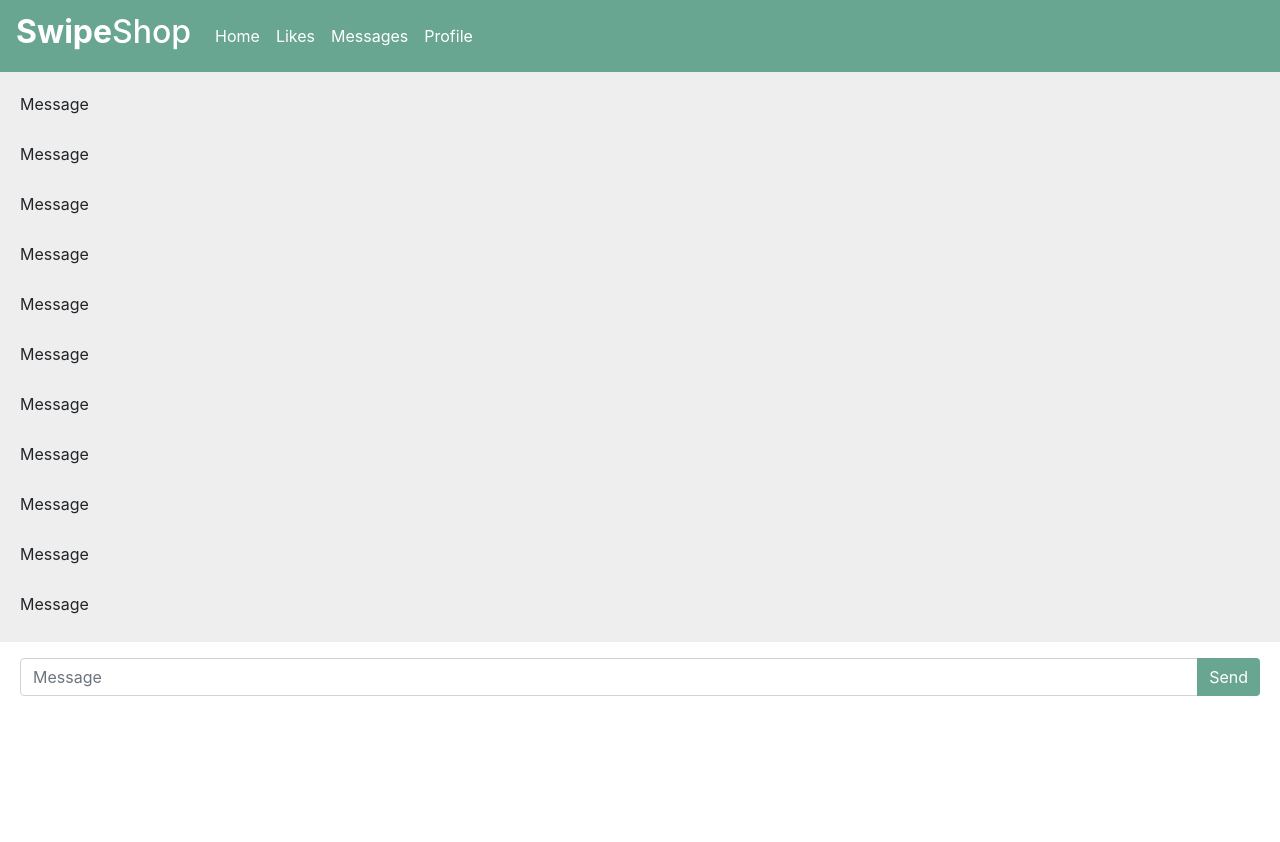
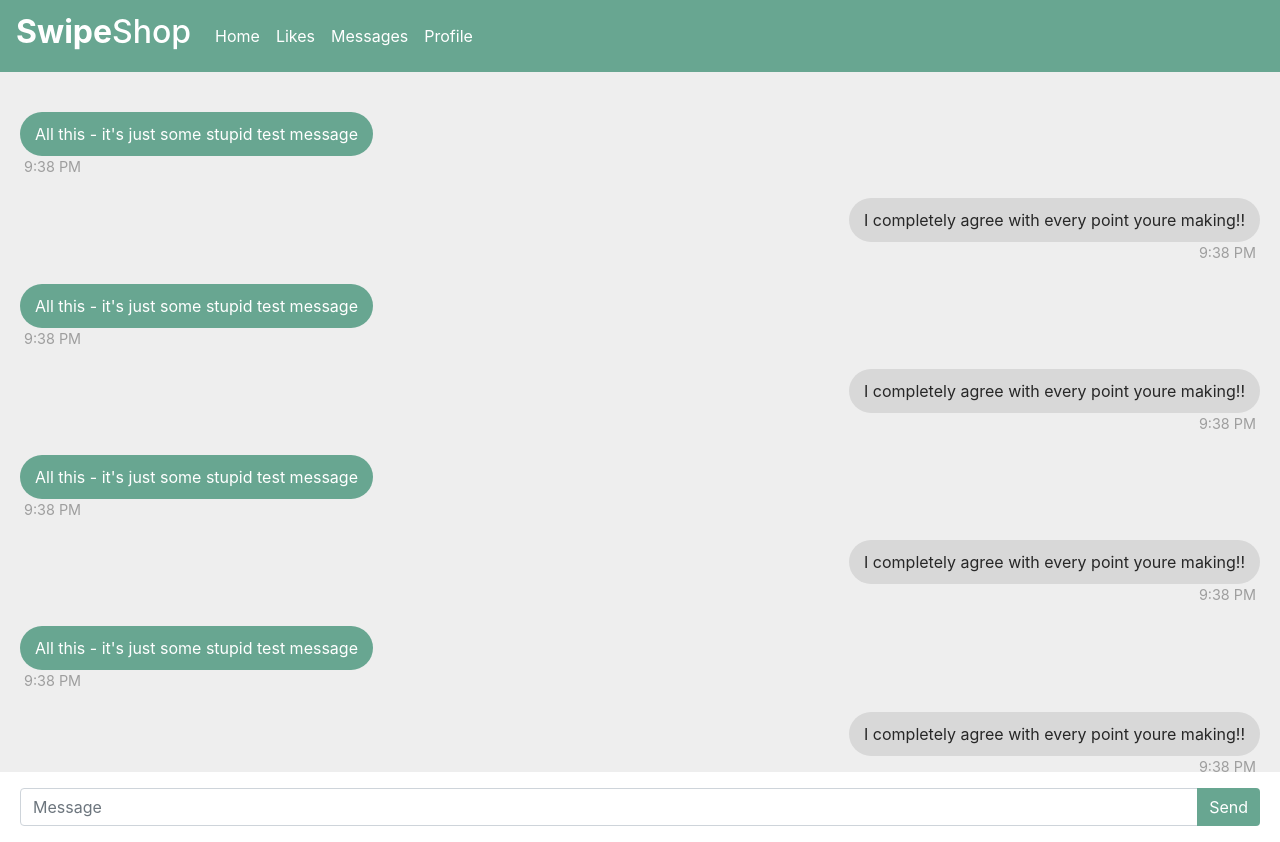
Before and after one commit to stevenglasford/swipe-shop-angular, an Angular app in the folder frontend/: page /messaging in a window 1280 px wide. Before the commit the page ends 800 px from the top, so only its background shows below. Built offline with nearby package versions, Linux system fonts and the light colour scheme.

Commit message:
messaging updates

```diff
--- a/frontend/src/app/app.component.html
+++ b/frontend/src/app/app.component.html
@@ -1,3 +1,2 @@
 <app-header></app-header>
-
 <router-outlet></router-outlet>
--- a/frontend/src/app/data-interaction.service.ts
+++ b/frontend/src/app/data-interaction.service.ts
@@ -20,14 +20,25 @@ export class DataInteractionService {
   ]
 
   // temp
-  messages : Message[] = [
-    new Message('beastslayer69', 'https://i.imgur.com/Ss75Vfa.jpg', 'this is simply a test message', new Date('2020-04-22T18:30:00')),
-    new Message('some.user', 'https://images.pexels.com/photos/1108099/pexels-photo-1108099.jpeg?auto=compress&cs=tinysrgb&dpr=1&w=500', 'this is simply another test message', new Date('2020-04-22T18:30:00')),
-    new Message('someother.user', 'https://scx1.b-cdn.net/csz/news/800/2015/howwilldatar.jpg', 'this is yet another test message', new Date('2020-04-22T18:30:00')),
-    new Message('random.person21', 'https://encrypted-tbn0.gstatic.com/images?q=tbn%3AANd9GcSYW0XEqHljEUNvoFfmEEpM7Z4cyq5V66MNrLyXerInvBFM5KUc&usqp=CAU', 'this is yet yetttt another test message', new Date('2020-04-22T18:30:00')),
-    new Message('kanye.west', 'https://peoplescience.maritz.com/-/media/Maritz/Project/PeopleScience/Articles/adult-grandma-elderly-432722.ashx?h=900&w=1200&la=en&hash=5F66C65B032FEE90B10A489D08EC8B7D0E64B8CE', 'this is a stupid test message', new Date('2020-04-22T18:30:00')),
-    new Message('kungfu.kenny', 'https://pbs.twimg.com/profile_images/879355674957926400/VSGZHGib_400x400.jpg', 'this is a smart test message', new Date('2020-04-22T18:30:00')),
+  messagePreviews : Message[] = [
+    new Message('beastslayer69', 'terry.crews', 'https://i.imgur.com/Ss75Vfa.jpg', 'this is simply a test message', new Date('2020-04-22T18:30:00')),
+    new Message('some.user', 'terry.crews', 'https://images.pexels.com/photos/1108099/pexels-photo-1108099.jpeg?auto=compress&cs=tinysrgb&dpr=1&w=500', 'this is simply another test message', new Date('2020-04-22T18:30:00')),
+    new Message('someother.user', 'terry.crews', 'https://scx1.b-cdn.net/csz/news/800/2015/howwilldatar.jpg', 'this is yet another test message', new Date('2020-04-22T18:30:00')),
+    new Message('random.person21', 'terry.crews', 'https://encrypted-tbn0.gstatic.com/images?q=tbn%3AANd9GcSYW0XEqHljEUNvoFfmEEpM7Z4cyq5V66MNrLyXerInvBFM5KUc&usqp=CAU', 'this is yet yetttt another test message', new Date('2020-04-22T18:30:00')),
+    new Message('kanye.west', 'terry.crews', 'https://peoplescience.maritz.com/-/media/Maritz/Project/PeopleScience/Articles/adult-grandma-elderly-432722.ashx?h=900&w=1200&la=en&hash=5F66C65B032FEE90B10A489D08EC8B7D0E64B8CE', 'this is a stupid test message', new Date('2020-04-22T18:30:00')),
+    new Message('kungfu.kenny', 'terry.crews',' https://pbs.twimg.com/profile_images/879355674957926400/VSGZHGib_400x400.jpg', 'this is a smart test message', new Date('2020-04-22T18:30:00')),
+    new Message('woah.kenny', 'terry.crews', 'https://i.imgur.com/Ss75Vfa.jpg', 'this is another smart test message', new Date('2020-04-22T18:30:00')),
   ];
+
+  messagesFromOneUser : Message[] = [
+    new Message('', '', '', 'this is simply a test message', new Date('2020-04-22T18:30:00')),
+    new Message('', '', '', 'this is simply a test message', new Date('2020-04-22T18:30:00')),
+    new Message('', '', '', 'this is simply a test message', new Date('2020-04-22T18:30:00')),
+    new Message('', '', '', 'this is simply a test message', new Date('2020-04-22T18:30:00')),
+    new Message('', '', '', 'this is simply a test message', new Date('2020-04-22T18:30:00')),
+    new Message('', '', '', 'this is simply a test message', new Date('2020-04-22T18:30:00')),
+    new Message('', '', '', 'this is simply a test message', new Date('2020-04-22T18:30:00')),
+  ]
 
 
 
@@ -77,7 +88,7 @@ export class DataInteractionService {
     // query the database for the latest message from each person (descending order), also include their picture url
 
     // temp
-    return this.messages;
+    return this.messagePreviews;
   }
 
 
@@ -89,4 +100,14 @@ export class DataInteractionService {
   }
 
 
+  pullMessages(userID : number){
+    // return this.messagesFromOneUser;
+    if (userID == 6){
+      return this.messagesFromOneUser;
+    } else {
+      return null;
     }
+  }
+
+
+}
--- a/frontend/src/app/internal-interaction.service.ts
+++ b/frontend/src/app/internal-interaction.service.ts
@@ -7,8 +7,12 @@ import { ListingComponent } from './listing/listing.component';
 export class InternalInteractionService {
 
   currentListing : ListingComponent;
-  currentUserID : number;
+  viewingUserID : number = 6;
 
   constructor() { }
 
+  getViewingUser(){
+    return this.viewingUserID;
+  }
+
 }
--- a/frontend/src/app/message-card/message-card.component.html
+++ b/frontend/src/app/message-card/message-card.component.html
@@ -6,7 +6,8 @@
             </div>
             <div class="col">
                 <div class="row">
-                    <h5>{{message.otherUsername}}</h5>
+                    <h5 *ngIf="message.fromUsername != 'terry.crews'">{{message.fromUsername}}</h5>
+                    <h5 *ngIf="message.fromUsername == 'terry.crews'">{{message.toUsername}}</h5>
                 </div>
                 <div class="row">
                     <p id="preview">{{message.message}}</p>
--- a/frontend/src/app/message.ts
+++ b/frontend/src/app/message.ts
@@ -1,11 +1,15 @@
+import { from } from 'rxjs'
+
 export class Message {
-    public otherUsername : string
+    public toUsername : string
+    public fromUsername : string
     public otherUserPictureUrl : string
     public message : string
     public sentDate : Date
 
-    constructor(otherUsername : string, otherUserPictureUrl : string, message : string, sentDate : Date) {
-        this.otherUsername = otherUsername;
+    constructor(toUsername : string, fromUsername : string, otherUserPictureUrl : string, message : string, sentDate : Date) {
+        this.toUsername = toUsername;
+        this.fromUsername = fromUsername;
         this.otherUserPictureUrl = otherUserPictureUrl;
         this.message = message;
         this.sentDate = sentDate;
--- a/frontend/src/app/messaging/messaging.component.css
+++ b/frontend/src/app/messaging/messaging.component.css
@@ -17,18 +17,44 @@
 
 #messages {
     padding: 20px;
-    /* max-height: 700px; */
+    max-height: 700px;
     overflow-y: scroll;
     background-color: rgb(238, 238, 238);
-    flex-grow: 1;
 }
 
-.message {
-    height: 50px;
+.messages-right {
+    text-align: right;
 }
 
-#messagingContainer {
-    height: 80vh;
-    display: flex;
-    flex-flow: column;
+.msg {
+    padding-top: 10px;
+    padding-bottom: 10px;
+    padding-left: 15px;
+    padding-right: 15px;
+    border-radius: 50px;
+    display: inline-block;
+    margin-top: 20px;
 }
+
+.msg-left {
+    background-color: rgb(104, 166, 145);
+    color: white;
+}
+
+.msg-right {
+    background-color: rgb(216, 216, 216);
+    color: rgb(39, 39, 39);
+}
+
+.time {
+    font-size: 0.9em;
+    color: rgb(158, 158, 158);
+}
+
+.time-left {
+    margin-left: 4px;
+}
+
+.time-right {
+    margin-right: 4px;
+}
--- a/frontend/src/app/messaging/messaging.component.html
+++ b/frontend/src/app/messaging/messaging.component.html
@@ -1,13 +1,21 @@
-<div id="messagingContainer">
-    <div id="messages">
-        <div *ngFor="let x of [1,2,3,4,5,6,7,8,9,10,11,12,13,14,15,16,17,18,19,20]" class="message">
-            Message
+<div id="messages">
+    <div *ngFor="let message of messages" class="message">
+
+        <div class="messages-left">
+            <div class="msg msg-left">All this - it's just some stupid test message</div>
+            <div class="time time-left">9:38 PM</div>
         </div>
-    </div>
-    <div class="input-group mb-3" id="inputGroup">
-        <input id="messageInput" type="text" class="form-control" placeholder="Message" aria-describedby="basic-addon2">
-        <div class="input-group-append">
-            <button id="sendButton" class="btn btn-outline-secondary" type="button">Send</button>
+
+        <div class="messages-right">
+            <div class="msg msg-right">I completely agree with every point youre making!!</div>
+            <div class="time time-right">9:38 PM</div>
         </div>
+
     </div>
 </div>
+<div class="input-group mb-3" id="inputGroup">
+    <input id="messageInput" type="text" class="form-control" placeholder="Message" aria-describedby="basic-addon2">
+    <div class="input-group-append">
+        <button id="sendButton" class="btn btn-outline-secondary" type="button">Send</button>
+    </div>
+</div>
--- a/frontend/src/app/messaging/messaging.component.ts
+++ b/frontend/src/app/messaging/messaging.component.ts
@@ -1,4 +1,7 @@
 import { Component, OnInit } from '@angular/core';
+import { InternalInteractionService } from '../internal-interaction.service';
+import { DataInteractionService } from '../data-interaction.service';
+import { Message } from '../message';
 
 @Component({
   selector: 'app-messaging',
@@ -7,9 +10,17 @@ import { Component, OnInit } from '@angular/core';
 })
 export class MessagingComponent implements OnInit {
 
-  constructor() { }
+  messages : Message[];
+
+
+  constructor(private internalInteractionService : InternalInteractionService, private dataInteractionService : DataInteractionService) { }
 
   ngOnInit(): void {
+    // get the person we're messaging
+
+
+    // get our messages from the database
+    this.messages = this.dataInteractionService.pullMessages(this.internalInteractionService.getViewingUser());
   }
 
 }
```
Lines whose indentation alone changed are shown as unchanged.
